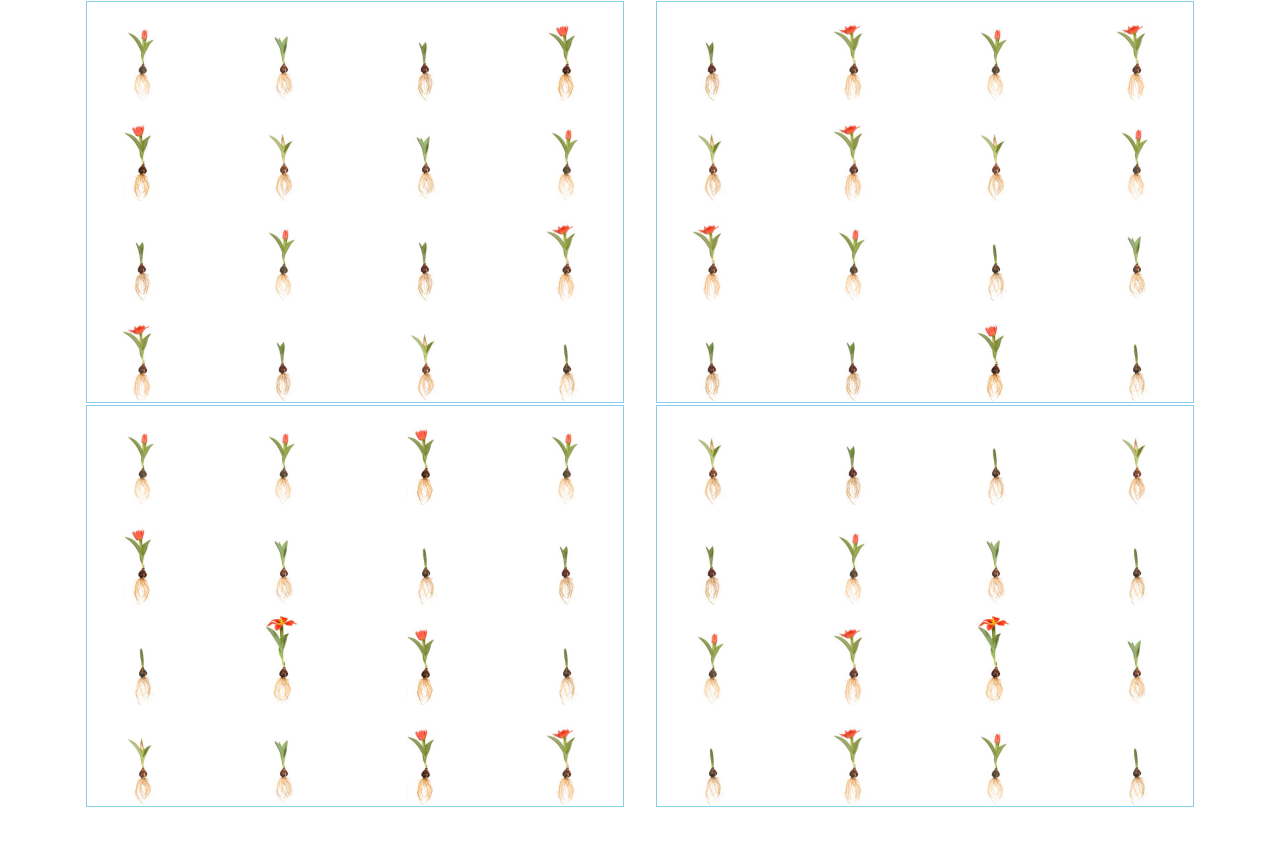
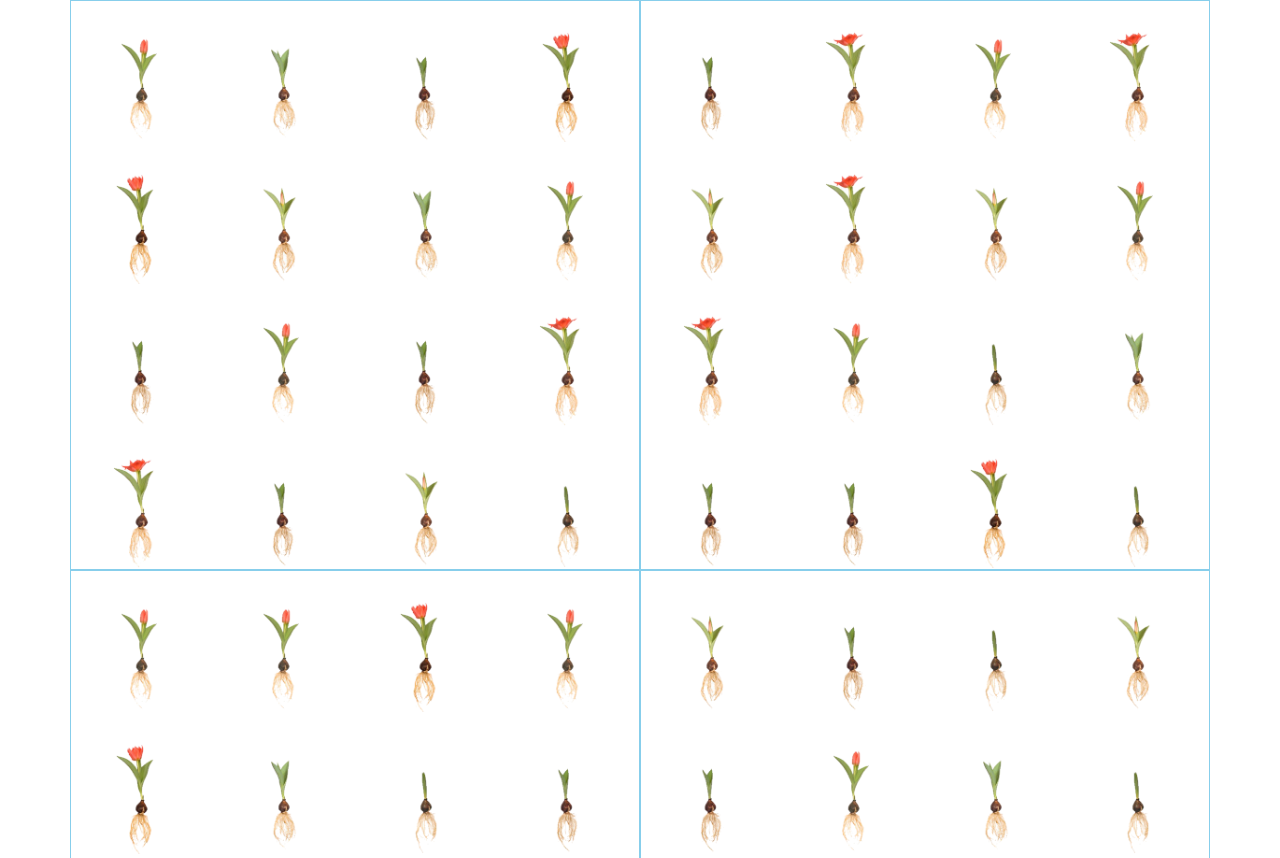
Before and after one commit to tinygardenclub/gameboard, a plain HTML site: page index.html in a window 1280 px wide. Shown: the top 858 px of the page. Before the commit the page ends 808 px from the top, so only its background shows below. Drawn offline with nearby package versions, Linux system fonts and the light colour scheme.

Commit message:
Rows needed padding and margins removed as well
- removed padding and margin from both rows and cols
- switched to .png images to aid in layout debugging

```diff
--- a/index.html
+++ b/index.html
@@ -19,28 +19,28 @@
 				<div class="col-xs-3 col">
 					<div class="pod" id="pod0000">
 						<a class="podmodal" data-toggle="modal" data-target="#podmodal" title="pod0000">
-							<img src="images/flower4.jpg" />
+							<img src="images/flower4.png" />
 						</a>
 					</div>
 				</div>
 				<div class="col-xs-3 col">
 					<div class="pod" id="pod0001">
 						<a class="podmodal" data-toggle="modal" data-target="#podmodal" title="pod0001">
-							<img src="images/flower2.jpg" />
+							<img src="images/flower2.png" />
 						</a>
 					</div>
 				</div>
 				<div class="col-xs-3 col">
 					<div class="pod" id="pod0002">
 						<a class="podmodal" data-toggle="modal" data-target="#podmodal" title="pod0002">
-							<img src="images/flower1.jpg" />
+							<img src="images/flower1.png" />
 						</a>
 					</div>
 				</div>
 				<div class="col-xs-3 col">
 					<div class="pod" id="pod0003">
 						<a class="podmodal" data-toggle="modal" data-target="#podmodal" title="pod0003">
-							<img src="images/flower5.jpg" />
+							<img src="images/flower5.png" />
 						</a>
 					</div>
 				</div>
@@ -49,28 +49,28 @@
 				<div class="col-xs-3 col">
 					<div class="pod" id="pod0004">
 						<a class="podmodal" data-toggle="modal" data-target="#podmodal" title="pod0004">
-							<img src="images/flower5.jpg" />
+							<img src="images/flower5.png" />
 						</a>
 					</div>
 				</div>
 				<div class="col-xs-3 col">
 					<div class="pod" id="pod0005">
 						<a class="podmodal" data-toggle="modal" data-target="#podmodal" title="pod0005">
-							<img src="images/flower3.jpg" />
+							<img src="images/flower3.png" />
 						</a>
 					</div>
 				</div>
 				<div class="col-xs-3 col">
 					<div class="pod" id="pod0006">
 						<a class="podmodal" data-toggle="modal" data-target="#podmodal" title="pod0006">
-							<img src="images/flower2.jpg" />
+							<img src="images/flower2.png" />
 						</a>
 					</div>
 				</div>
 				<div class="col-xs-3 col">
 					<div class="pod" id="pod0007">
 						<a class="podmodal" data-toggle="modal" data-target="#podmodal" title="pod0007">
-							<img src="images/flower4.jpg" />
+							<img src="images/flower4.png" />
 						</a>
 					</div>
 				</div>
@@ -79,28 +79,28 @@
 				<div class="col-xs-3 col">
 					<div class="pod" id="pod0008">
 						<a class="podmodal" data-toggle="modal" data-target="#podmodal" title="pod0008">
-							<img src="images/flower1.jpg" />
+							<img src="images/flower1.png" />
 						</a>
 					</div>
 				</div>
 				<div class="col-xs-3 col">
 					<div class="pod" id="pod0009">
 						<a class="podmodal" data-toggle="modal" data-target="#podmodal" title="pod0009">
-							<img src="images/flower4.jpg" />
+							<img src="images/flower4.png" />
 						</a>
 					</div>
 				</div>
 				<div class="col-xs-3 col">
 					<div class="pod" id="pod0010">
 						<a class="podmodal" data-toggle="modal" data-target="#podmodal" title="pod0010">
-							<img src="images/flower1.jpg" />
+							<img src="images/flower1.png" />
 						</a>
 					</div>
 				</div>
 				<div class="col-xs-3 col">
 					<div class="pod" id="pod0011">
 						<a class="podmodal" data-toggle="modal" data-target="#podmodal" title="pod0011">
-							<img src="images/flower6.jpg" />
+							<img src="images/flower6.png" />
 						</a>
 					</div>
 				</div>
@@ -109,28 +109,28 @@
 				<div class="col-xs-3 col">
 					<div class="pod" id="pod0012">
 						<a class="podmodal" data-toggle="modal" data-target="#podmodal" title="pod0012">
-							<img src="images/flower6.jpg" />
+							<img src="images/flower6.png" />
 						</a>
 					</div>
 				</div>
 				<div class="col-xs-3 col">
 					<div class="pod" id="pod0013">
 						<a class="podmodal" data-toggle="modal" data-target="#podmodal" title="pod0013">
-							<img src="images/flower1.jpg" />
+							<img src="images/flower1.png" />
 						</a>
 					</div>
 				</div>
 				<div class="col-xs-3 col">
 					<div class="pod" id="pod0014">
 						<a class="podmodal" data-toggle="modal" data-target="#podmodal" title="pod0014">
-							<img src="images/flower3.jpg" />
+							<img src="images/flower3.png" />
 						</a>
 					</div>
 				</div>
 				<div class="col-xs-3 col">
 					<div class="pod" id="pod0015">
 						<a class="podmodal" data-toggle="modal" data-target="#podmodal" title="pod0015">
-							<img src="images/flower0.jpg" />
+							<img src="images/flower0.png" />
 						</a>
 					</div>
 				</div>
@@ -143,28 +143,28 @@
 				<div class="col-xs-3 col">
 					<div class="pod" id="pod0100">
 						<a class="podmodal" data-toggle="modal" data-target="#podmodal" title="pod0100">
-							<img src="images/flower1.jpg" />
+							<img src="images/flower1.png" />
 						</a>
 					</div>
 				</div>
 				<div class="col-xs-3 col">
 					<div class="pod" id="pod0101">
 						<a class="podmodal" data-toggle="modal" data-target="#podmodal" title="pod0101">
-							<img src="images/flower6.jpg" />
+							<img src="images/flower6.png" />
 						</a>
 					</div>
 				</div>
 				<div class="col-xs-3 col">
 					<div class="pod" id="pod0102">
 						<a class="podmodal" data-toggle="modal" data-target="#podmodal" title="pod0102">
-							<img src="images/flower4.jpg" />
+							<img src="images/flower4.png" />
 						</a>
 					</div>
 				</div>
 				<div class="col-xs-3 col">
 					<div class="pod" id="pod0103">
 						<a class="podmodal" data-toggle="modal" data-target="#podmodal" title="pod0103">
-							<img src="images/flower6.jpg" />
+							<img src="images/flower6.png" />
 						</a>
 					</div>
 				</div>
@@ -173,28 +173,28 @@
 				<div class="col-xs-3 col">
 					<div class="pod" id="pod0104">
 						<a class="podmodal" data-toggle="modal" data-target="#podmodal" title="pod0104">
-							<img src="images/flower3.jpg" />
+							<img src="images/flower3.png" />
 						</a>
 					</div>
 				</div>
 				<div class="col-xs-3 col">
 					<div class="pod" id="pod0105">
 						<a class="podmodal" data-toggle="modal" data-target="#podmodal" title="pod0105">
-							<img src="images/flower6.jpg" />
+							<img src="images/flower6.png" />
 						</a>
 					</div>
 				</div>
 				<div class="col-xs-3 col">
 					<div class="pod" id="pod0106">
 						<a class="podmodal" data-toggle="modal" data-target="#podmodal" title="pod0106">
-							<img src="images/flower3.jpg" />
+							<img src="images/flower3.png" />
 						</a>
 					</div>
 				</div>
 				<div class="col-xs-3 col">
 					<div class="pod" id="pod0107">
 						<a class="podmodal" data-toggle="modal" data-target="#podmodal" title="pod0107">
-							<img src="images/flower4.jpg" />
+							<img src="images/flower4.png" />
 						</a>
 					</div>
 				</div>
@@ -203,28 +203,28 @@
 				<div class="col-xs-3 col">
 					<div class="pod" id="pod0108">
 						<a class="podmodal" data-toggle="modal" data-target="#podmodal" title="pod0108">
-							<img src="images/flower6.jpg" />
+							<img src="images/flower6.png" />
 						</a>
 					</div>
 				</div>
 				<div class="col-xs-3 col">
 					<div class="pod" id="pod0109">
 						<a class="podmodal" data-toggle="modal" data-target="#podmodal" title="pod0109">
-							<img src="images/flower4.jpg" />
+							<img src="images/flower4.png" />
 						</a>
 					</div>
 				</div>
 				<div class="col-xs-3 col">
 					<div class="pod" id="pod0110">
 						<a class="podmodal" data-toggle="modal" data-target="#podmodal" title="pod0110">
-							<img src="images/flower0.jpg" />
+							<img src="images/flower0.png" />
 						</a>
 					</div>
 				</div>
 				<div class="col-xs-3 col">
 					<div class="pod" id="pod0111">
 						<a class="podmodal" data-toggle="modal" data-target="#podmodal" title="pod0111">
-							<img src="images/flower2.jpg" />
+							<img src="images/flower2.png" />
 						</a>
 					</div>
 				</div>
@@ -233,28 +233,28 @@
 				<div class="col-xs-3 col">
 					<div class="pod" id="pod0112">
 						<a class="podmodal" data-toggle="modal" data-target="#podmodal" title="pod0112">
-							<img src="images/flower1.jpg" />
+							<img src="images/flower1.png" />
 						</a>
 					</div>
 				</div>
 				<div class="col-xs-3 col">
 					<div class="pod" id="pod0113">
 						<a class="podmodal" data-toggle="modal" data-target="#podmodal" title="pod0113">
-							<img src="images/flower1.jpg" />
+							<img src="images/flower1.png" />
 						</a>
 					</div>
 				</div>
 				<div class="col-xs-3 col">
 					<div class="pod" id="pod0114">
 						<a class="podmodal" data-toggle="modal" data-target="#podmodal" title="pod0114">
-							<img src="images/flower5.jpg" />
+							<img src="images/flower5.png" />
 						</a>
 					</div>
 				</div>
 				<div class="col-xs-3 col">
 					<div class="pod" id="pod0115">
 						<a class="podmodal" data-toggle="modal" data-target="#podmodal" title="pod0115">
-							<img src="images/flower0.jpg" />
+							<img src="images/flower0.png" />
 						</a>
 					</div>
 				</div>
@@ -267,28 +267,28 @@
 				<div class="col-xs-3 col">
 					<div class="pod" id="pod0200">
 						<a class="podmodal" data-toggle="modal" data-target="#podmodal" title="pod0200">
-							<img src="images/flower4.jpg" />
+							<img src="images/flower4.png" />
 						</a>
 					</div>
 				</div>
 				<div class="col-xs-3 col">
 					<div class="pod" id="pod0201">
 						<a class="podmodal" data-toggle="modal" data-target="#podmodal" title="pod0201">
-							<img src="images/flower4.jpg" />
+							<img src="images/flower4.png" />
 						</a>
 					</div>
 				</div>
 				<div class="col-xs-3 col">
 					<div class="pod" id="pod0202">
 						<a class="podmodal" data-toggle="modal" data-target="#podmodal" title="pod0202">
-							<img src="images/flower5.jpg" />
+							<img src="images/flower5.png" />
 						</a>
 					</div>
 				</div>
 				<div class="col-xs-3 col">
 					<div class="pod" id="pod0203">
 						<a class="podmodal" data-toggle="modal" data-target="#podmodal" title="pod0203">
-							<img src="images/flower4.jpg" />
+							<img src="images/flower4.png" />
 						</a>
 					</div>
 				</div>
@@ -297,28 +297,28 @@
 				<div class="col-xs-3 col">
 					<div class="pod" id="pod0204">
 						<a class="podmodal" data-toggle="modal" data-target="#podmodal" title="pod0204">
-							<img src="images/flower5.jpg" />
+							<img src="images/flower5.png" />
 						</a>
 					</div>
 				</div>
 				<div class="col-xs-3 col">
 					<div class="pod" id="pod0205">
 						<a class="podmodal" data-toggle="modal" data-target="#podmodal" title="pod0205">
-							<img src="images/flower2.jpg" />
+							<img src="images/flower2.png" />
 						</a>
 					</div>
 				</div>
 				<div class="col-xs-3 col">
 					<div class="pod" id="pod0206">
 						<a class="podmodal" data-toggle="modal" data-target="#podmodal" title="pod0206">
-							<img src="images/flower0.jpg" />
+							<img src="images/flower0.png" />
 						</a>
 					</div>
 				</div>
 				<div class="col-xs-3 col">
 					<div class="pod" id="pod0207">
 						<a class="podmodal" data-toggle="modal" data-target="#podmodal" title="pod0207">
-							<img src="images/flower1.jpg" />
+							<img src="images/flower1.png" />
 						</a>
 					</div>
 				</div>
@@ -327,28 +327,28 @@
 				<div class="col-xs-3 col">
 					<div class="pod" id="pod0208">
 						<a class="podmodal" data-toggle="modal" data-target="#podmodal" title="pod0208">
-							<img src="images/flower0.jpg" />
+							<img src="images/flower0.png" />
 						</a>
 					</div>
 				</div>
 				<div class="col-xs-3 col">
 					<div class="pod" id="pod0209">
 						<a class="podmodal" data-toggle="modal" data-target="#podmodal" title="pod0209">
-							<img src="images/flower7.jpg" />
+							<img src="images/flower7.png" />
 						</a>
 					</div>
 				</div>
 				<div class="col-xs-3 col">
 					<div class="pod" id="pod0210">
 						<a class="podmodal" data-toggle="modal" data-target="#podmodal" title="pod0210">
-							<img src="images/flower5.jpg" />
+							<img src="images/flower5.png" />
 						</a>
 					</div>
 				</div>
 				<div class="col-xs-3 col">
 					<div class="pod" id="pod0211">
 						<a class="podmodal" data-toggle="modal" data-target="#podmodal" title="pod0211">
-							<img src="images/flower0.jpg" />
+							<img src="images/flower0.png" />
 						</a>
 					</div>
 				</div>
@@ -357,28 +357,28 @@
 				<div class="col-xs-3 col">
 					<div class="pod" id="pod0212">
 						<a class="podmodal" data-toggle="modal" data-target="#podmodal" title="pod0212">
-							<img src="images/flower3.jpg" />
+							<img src="images/flower3.png" />
 						</a>
 					</div>
 				</div>
 				<div class="col-xs-3 col">
 					<div class="pod" id="pod0213">
 						<a class="podmodal" data-toggle="modal" data-target="#podmodal" title="pod0213">
-							<img src="images/flower2.jpg" />
+							<img src="images/flower2.png" />
 						</a>
 					</div>
 				</div>
 				<div class="col-xs-3 col">
 					<div class="pod" id="pod0214">
 						<a class="podmodal" data-toggle="modal" data-target="#podmodal" title="pod0214">
-							<img src="images/flower5.jpg" />
+							<img src="images/flower5.png" />
 						</a>
 					</div>
 				</div>
 				<div class="col-xs-3 col">
 					<div class="pod" id="pod0215">
 						<a class="podmodal" data-toggle="modal" data-target="#podmodal" title="pod0215">
-							<img src="images/flower6.jpg" />
+							<img src="images/flower6.png" />
 						</a>
 					</div>
 				</div>
@@ -391,28 +391,28 @@
 				<div class="col-xs-3 col">
 					<div class="pod" id="pod0300">
 						<a class="podmodal" data-toggle="modal" data-target="#podmodal" title="pod0300">
-							<img src="images/flower3.jpg" />
+							<img src="images/flower3.png" />
 						</a>
 					</div>
 				</div>
 				<div class="col-xs-3 col">
 					<div class="pod" id="pod0301">
 						<a class="podmodal" data-toggle="modal" data-target="#podmodal" title="pod0301">
-							<img src="images/flower1.jpg" />
+							<img src="images/flower1.png" />
 						</a>
 					</div>
 				</div>
 				<div class="col-xs-3 col">
 					<div class="pod" id="pod0302">
 						<a class="podmodal" data-toggle="modal" data-target="#podmodal" title="pod0302">
-							<img src="images/flower0.jpg" />
+							<img src="images/flower0.png" />
 						</a>
 					</div>
 				</div>
 				<div class="col-xs-3 col">
 					<div class="pod" id="pod0303">
 						<a class="podmodal" data-toggle="modal" data-target="#podmodal" title="pod0303">
-							<img src="images/flower3.jpg" />
+							<img src="images/flower3.png" />
 						</a>
 					</div>
 				</div>
@@ -421,28 +421,28 @@
 				<div class="col-xs-3 col">
 					<div class="pod" id="pod0304">
 						<a class="podmodal" data-toggle="modal" data-target="#podmodal" title="pod0304">
-							<img src="images/flower1.jpg" />
+							<img src="images/flower1.png" />
 						</a>
 					</div>
 				</div>
 				<div class="col-xs-3 col">
 					<div class="pod" id="pod0305">
 						<a class="podmodal" data-toggle="modal" data-target="#podmodal" title="pod0305">
-							<img src="images/flower4.jpg" />
+							<img src="images/flower4.png" />
 						</a>
 					</div>
 				</div>
 				<div class="col-xs-3 col">
 					<div class="pod" id="pod0306">
 						<a class="podmodal" data-toggle="modal" data-target="#podmodal" title="pod0306">
-							<img src="images/flower2.jpg" />
+							<img src="images/flower2.png" />
 						</a>
 					</div>
 				</div>
 				<div class="col-xs-3 col">
 					<div class="pod" id="pod0307">
 						<a class="podmodal" data-toggle="modal" data-target="#podmodal" title="pod0307">
-							<img src="images/flower0.jpg" />
+							<img src="images/flower0.png" />
 						</a>
 					</div>
 				</div>
@@ -451,28 +451,28 @@
 				<div class="col-xs-3 col">
 					<div class="pod" id="pod0308">
 						<a class="podmodal" data-toggle="modal" data-target="#podmodal" title="pod0308">
-							<img src="images/flower4.jpg" />
+							<img src="images/flower4.png" />
 						</a>
 					</div>
 				</div>
 				<div class="col-xs-3 col">
 					<div class="pod" id="pod0309">
 						<a class="podmodal" data-toggle="modal" data-target="#podmodal" title="pod0309">
-							<img src="images/flower6.jpg" />
+							<img src="images/flower6.png" />
 						</a>
 					</div>
 				</div>
 				<div class="col-xs-3 col">
 					<div class="pod" id="pod0310">
 						<a class="podmodal" data-toggle="modal" data-target="#podmodal" title="pod0310">
-							<img src="images/flower7.jpg" />
+							<img src="images/flower7.png" />
 						</a>
 					</div>
 				</div>
 				<div class="col-xs-3 col">
 					<div class="pod" id="pod0311">
 						<a class="podmodal" data-toggle="modal" data-target="#podmodal" title="pod0311">
-							<img src="images/flower2.jpg" />
+							<img src="images/flower2.png" />
 						</a>
 					</div>
 				</div>
@@ -481,28 +481,28 @@
 				<div class="col-xs-3 col">
 					<div class="pod" id="pod0312">
 						<a class="podmodal" data-toggle="modal" data-target="#podmodal" title="pod0312">
-							<img src="images/flower0.jpg" />
+							<img src="images/flower0.png" />
 						</a>
 					</div>
 				</div>
 				<div class="col-xs-3 col">
 					<div class="pod" id="pod0313">
 						<a class="podmodal" data-toggle="modal" data-target="#podmodal" title="pod0313">
-							<img src="images/flower6.jpg" />
+							<img src="images/flower6.png" />
 						</a>
 					</div>
 				</div>
 				<div class="col-xs-3 col">
 					<div class="pod" id="pod0314">
 						<a class="podmodal" data-toggle="modal" data-target="#podmodal" title="pod0314">
-							<img src="images/flower4.jpg" />
+							<img src="images/flower4.png" />
 						</a>
 					</div>
 				</div>
 				<div class="col-xs-3 col">
 					<div class="pod" id="pod0315">
 						<a class="podmodal" data-toggle="modal" data-target="#podmodal" title="pod0315">
-							<img src="images/flower0.jpg" />
+							<img src="images/flower0.png" />
 						</a>
 					</div>
 				</div>
@@ -540,7 +540,7 @@
 <script src="http://js.cloudflare.com/ajax/libs/respond.js/1.4.2/respond.js"></script>
 <![endif]-->
 <script>
-$(document).on('click', '.podmodal', function(){
+$(document).on('click','.pod a',function(){
 	$('#podmodal-title').html( $(this).attr('title') );
 });
 </script>
--- a/tinygarden.css
+++ b/tinygarden.css
@@ -1,37 +1,28 @@
 .no-margin { margin: 0; }
 .no-adding { padding: 0; }
 
-* {
+div {
 	-webkit-box-sizing: border-box;
 	-moz-box-sizing: border-box;
 	box-sizing: border-box;
 }
 
-.garden .col {
-
+.garden .col, .garden .row {
+	padding: 0;
+	margin: 0;
 }
 
 .plot {
 	border: 1px solid skyblue;
-	overflow: hidden;
-	margin: 1px;
-}
-
-.plot .col {
-
 }
 
 .pod {
 	width: 100%;
-	overflow: hidden;
-	height: 100px;
 }
 
 .pod img {
 	display: block;
-	width: 100px;
-	height: 100px;
-	max-width: 100%;
+	width: 100%;
 	margin: auto;
 }
 
@@ -40,11 +31,16 @@
 	width: 100%;
 	height: 100%;
 	border: 1px solid white;
-	overflow: hidden;
+}
+
+.pod a:hover {
+	border: 1px solid yellow;
+
 }
 
 .pod a:active {
-	border: 1px solid lime;
+	border: 1px solid green;
+
 }
 
 .row {
```
Also changed, not shown: images/flower0.jpg (deleted), images/flower0.png (added), images/flower1.jpg (deleted), images/flower1.png (added), images/flower2.jpg (deleted), images/flower2.png (added), images/flower3.jpg (deleted), images/flower3.png (added), images/flower4.jpg (deleted), images/flower4.png (added), images/flower5.jpg (deleted), images/flower5.png (added), images/flower6.jpg (deleted), images/flower6.png (added), 2 more files.
